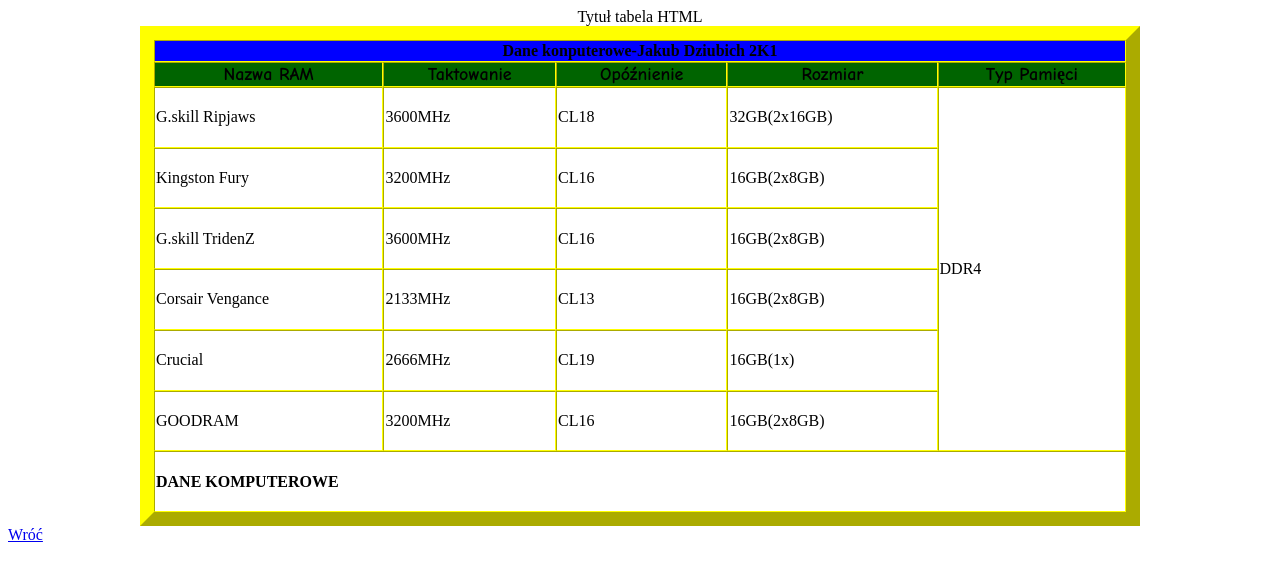
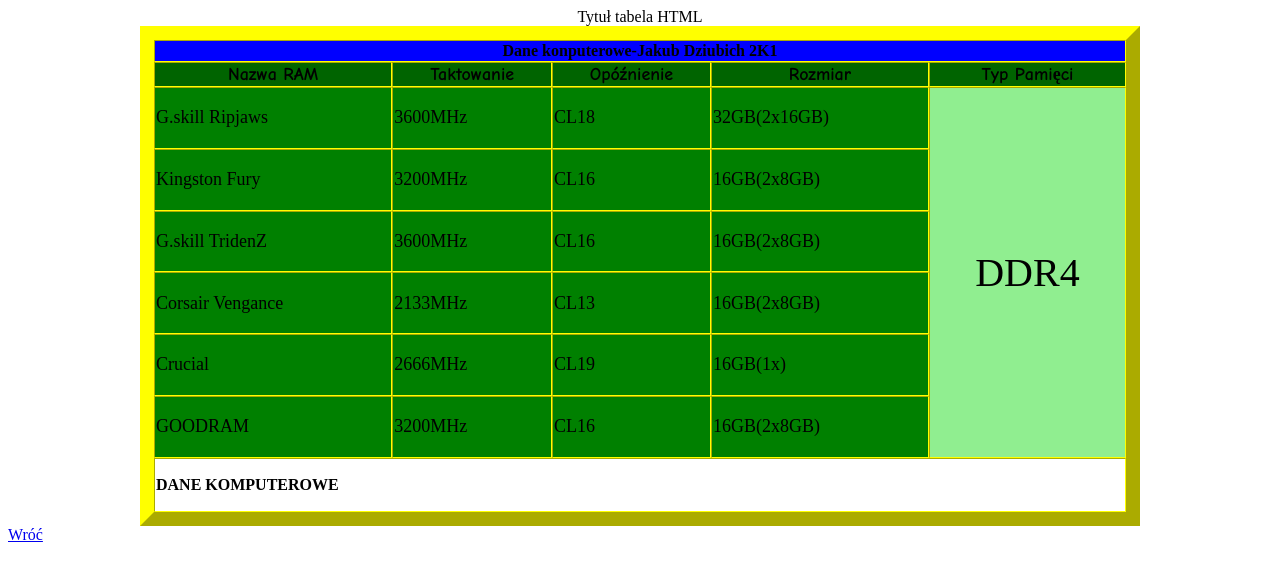
Before and after one commit to RDT1337/Jakub, a plain HTML site: page tabela_Dziubich.html in a window 1280 px wide. Drawn offline with Linux system fonts and the light colour scheme.

Commit message:
Update tabela_Dziubich.html

```diff
--- a/tabela_Dziubich.html
+++ b/tabela_Dziubich.html
@@ -20,38 +20,38 @@
 		</tr>
 	      </thead>
 	      <tbody>
-		<tr>
+		<tr style="background-color: green; font-family: univers; font-size: 18px;">
 		   <td> G.skill Ripjaws</td>
 		   <td> 3600MHz</td>
 		   <td> CL18</td>
 		   <td> 32GB(2x16GB)</td>
-		   <td rowspan="6"> DDR4</td>
+		   <td align="center" rowspan="6" style="background-color: lightgreen; font-family: algerian; font-size: 40px;"> DDR4</td>
 		</tr>
-		<tr>
+		<tr style="background-color: green; font-family: univers; font-size: 18px;">
 		   <td> Kingston Fury</td>
 		   <td> 3200MHz </td>
 		   <td> CL16 </td>
 		   <td> 16GB(2x8GB)</td>
 		</tr>
-		<tr>
+		<tr style="background-color: green; font-family: univers; font-size: 18px;">
 		   <td> G.skill TridenZ </td>
 		   <td> 3600MHz </td>
 		   <td> CL16</td>
 		   <td> 16GB(2x8GB)</td>
 		  </tr>
-		 <tr>
+		 <tr style="background-color: green; font-family: univers; font-size: 18px;">
 		   <td> Corsair Vengance </td>
 		   <td> 2133MHz </td>
 		   <td> CL13 </td>
 		   <td> 16GB(2x8GB) </td>
 		  </tr>
-		 <tr>
+		 <tr style="background-color: green; font-family: univers; font-size: 18px;">
 		   <td> Crucial </td>
 		   <td> 2666MHz </td>
 		   <td> CL19 </td>
 		   <td> 16GB(1x)</td>
 		  </tr>
-		  <tr>
+		  <tr style="background-color: green; font-family: univers; font-size: 18px;">
 		   <td> GOODRAM </td>
 		   <td> 3200MHz </td>
 		   <td> CL16</td>
```
